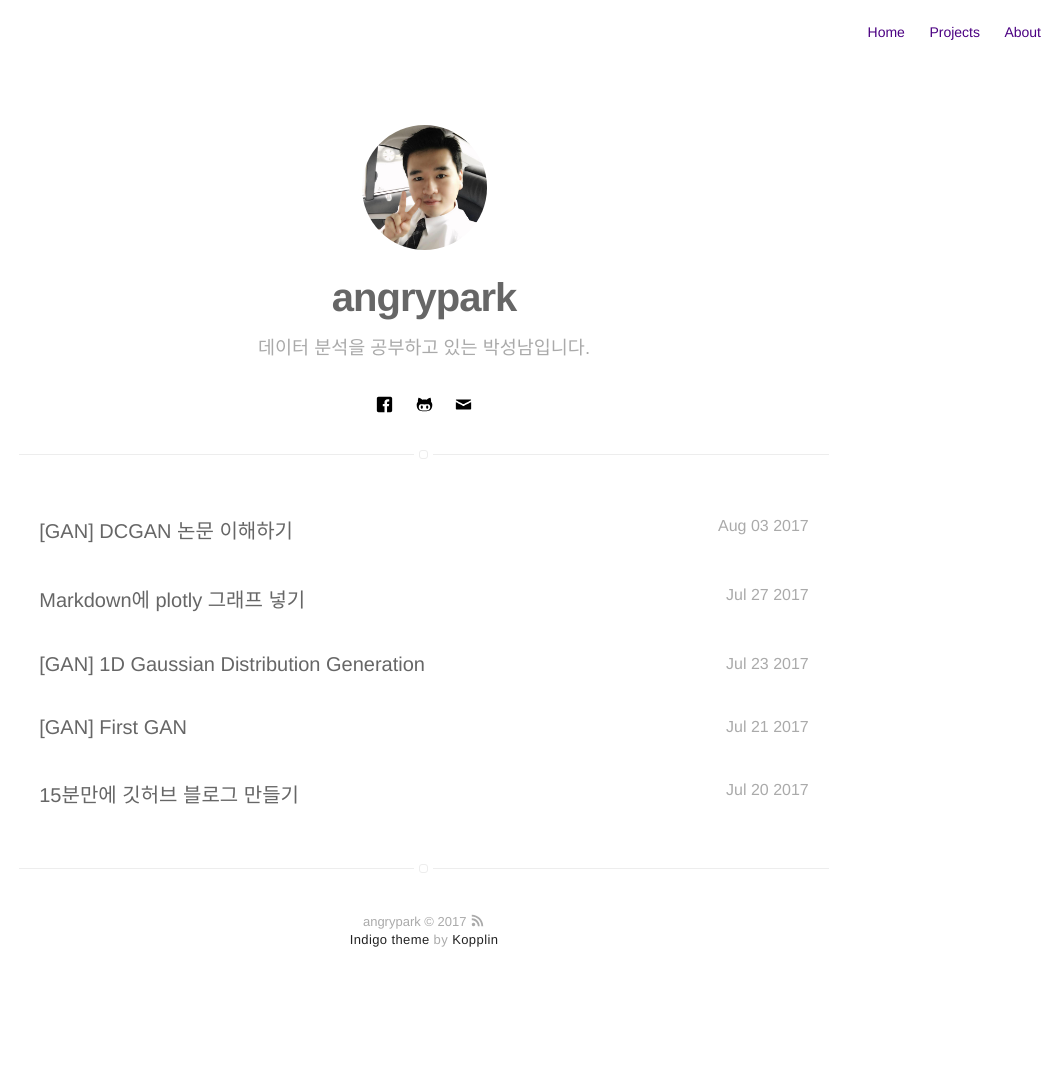
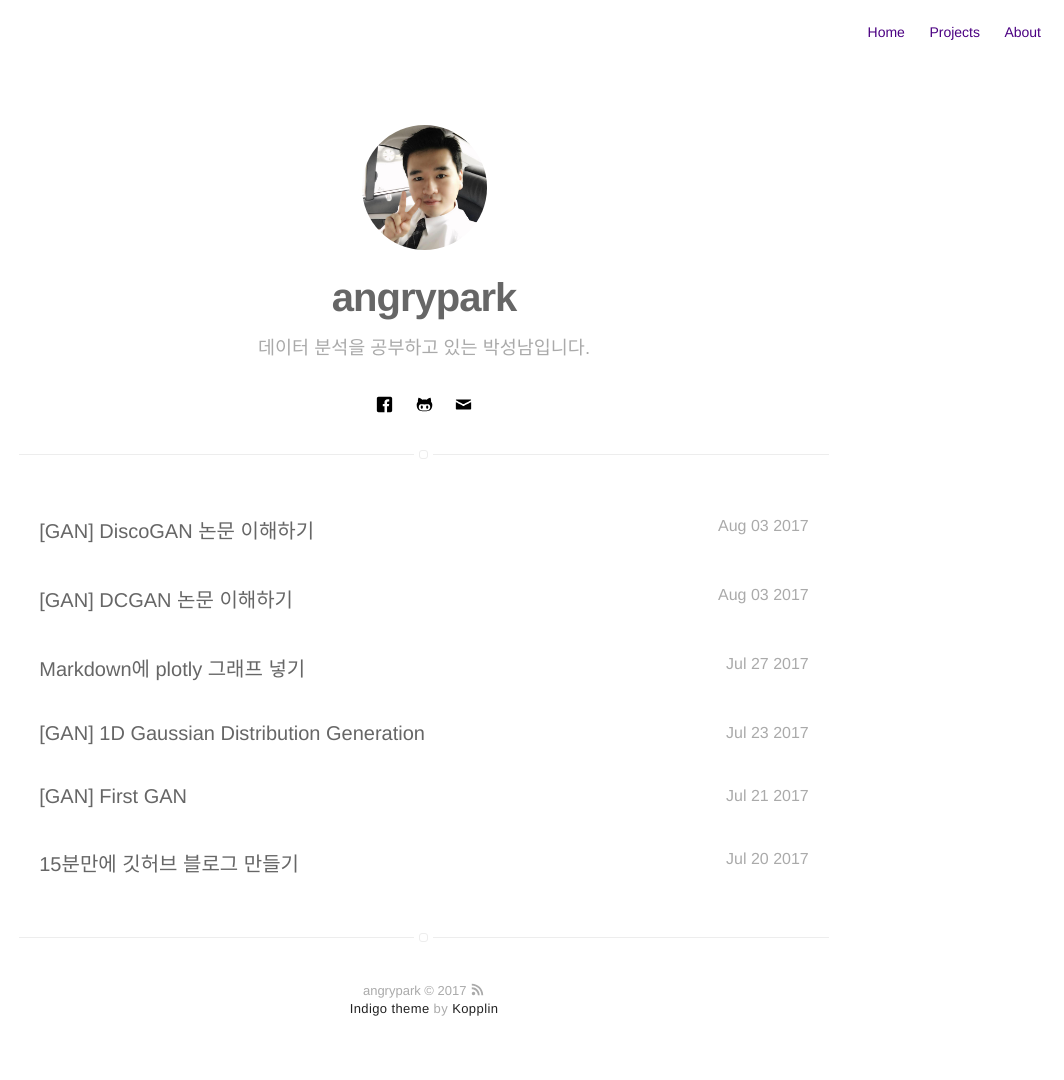
Before and after one commit to wkimdev/angrypark.github.io, a Jekyll site: the page built from blog/index.html, in a window 1280 px wide. Shown: the whole page, without its empty margins (216-1280 px from the left). Built offline with Jekyll 4.4.1, drawn with Linux system fonts in a browser that asks for light colours; before the commit the page ends 1025 px from its top, so only the background shows below that; part of the change alters nothing that is shown.

Commit message:
170909-DiscoGAN

```diff
--- /dev/null
+++ b/_posts/2017-09-09-DiscoGAN-paper-reading.markdown
@@ -0,0 +1,116 @@
+---
+title: "[GAN] DiscoGAN 논문 이해하기"
+layout: post
+date: 2017-08-03 20:30
+image: /assets/images/2017-08-03-DCGAN-paper-reading/background.jpg
+headerImage: true
+tag:
+- gan
+- pytorch
+- deep learning
+- ybigta
+- disco-gan
+category: blog
+author: angrypark
+description: Disco-GAN 논문 차근차근 이해하기
+# jemoji: '<img class="emoji" title=":ramen:" alt=":ramen:" src="https://assets.github.com/images/icons/emoji/unicode/1f35c.png" height="20" width="20" align="absmiddle">'
+---
+
+<span style="color:#7C7877; font-family: 'Apple SD Gothic Neo'; font-weight:200">
+
+이번 시간에는 GAN의 응용 논문 중 우리나라 SK T-Brain에서 발표되서 인정받고 있는 Learning to Discover Cross-Domain Relations
+with Generative Adversarial Networks(이하 Disco-GAN)을 소개하겠습니다. 연세대학교 빅데이터 학회 YBIGTA GAN팀에서는 다음과 같은 순서를 GAN을 공부하고 있으며, 클릭하면 내용을 확인하실 수 있습니다.
+
+**Study 순서**
+- [GAN 논문 이해하기]()
+- [GAN Code 분석하기]()
+- [Conditional-GAN 논문 이해하기]()
+- [Conditional-GAN Code 분석하기]()
+- [GAN으로 내 핸드폰 손글씨 만들기]()
+- [DCGAN 논문 이해하기]()
+- [DCGAN Code 분석하기]()
+- [DCGAN pytorch로 구현하기]()
+- [InfoGAN 논문 이해하기]()
+- [InfoGAN Code 분석하기]()
+- [DiscoGAN 논문 이해하기]()
+
+---
+
+
+**목차**
+
+- [0. Abstract](#0-abstract)
+- [1. Introduction](#1-introduction)
+- [2. Model](#2-model)
+  - [2.1. Formulation](#21-formulation)
+  - [2.2. Notation and Architecture](#22-notation-and-architecture)
+  - [2.3. GAN with a Reconstruction Loss](#23-gan-with-a-reconstruction-loss)
+  - [2.4. Our Proposed Model : Discovery GAN](#24-our-proposed-model-discovery-gan)
+- [Reference](#reference)
+
+---
+> 논문 pdf :
+[Learning to Discover Cross-Domain Relations
+with Generative Adversarial Networks, 2016](https://arxiv.org/pdf/1703.05192.pdf)
+---
+## GAN Review
+![gan-workflow](/assets/images/2017-08-03-DCGAN-paper-reading/gan-workflow.jpg)
+
+> [[GAN] First GAN](https://angrypark.github.io/First-GAN/)
+[[GAN] 1D Gaussian Distribution Generation](https://angrypark.github.io/GAN-tutorial-1/)
+
+---
+## 0. Abstract
+지금까지는 GAN을 통해 사람이 구별하기 어려운 가짜 이미지를 만들어내는 데 목표를 두었고 어느정도 성공하였습니다. 그러나 우리가 원하는 목적의 가짜 이미지를 만들기 위해서는 그 이상의 목표가 해결되어야 합니다. 예를 들면, 소 그림을 넣으면 비슷한 느낌의 말을 만들어준다던가, 여러분의 사진을 넣으면 같은 사진인데 성별만 바뀌는 이미지를 만들어준다던가 말이죠. 이 논문에서는 이를 어느정도 해결하였는데요, 이번 글에서는 문제를 어떻게 정의내리고, 어떤 구조와 컨셉을 통해 이를 해결하였는지 살펴보도록 하겠습니다.
+
+## 1. Introduction
+사람들은 두개의 다른 도메인이 주어졌을 때 그 관계를 쉽게 찾아냅니다. 예를 들어, 영어로 구성된 문장을 프랑스어로 번역하여 주어진다면, 그 두 문장의 관계를 사람들은 쉽게 찾아낼 수 있습니다(의미는 같다, 언어는 다르다). 또한, 우리는 우리가 입고 있는 정장과 비슷한 스타일을 가지고 있는 바지와 신발을 쉽게 찾아낼 수 있습니다. 같은 스타일을 가지되 도메인만 정장에서 바지나 신발로 옮겨주는 것이죠.
+
+그럼, 과연 기계도 서로 다른 두 개의 도메인 이미지의 관계를 찾아낼 수 있을까요? 이 문제는 “한 이미지를 다른 조건이 달려 있는 이미지로 재생성할 수 있을까?”라는 문제로 재정의됩니다. 다시 말하면, 같은 이미지인데 한 도메인에서 다른 도메인으로 mapping해주는 함수를 찾을 수 있는가의 문제인 것이죠. 사실 이 문제는 최근 엄청난 관심을 받고 있는 GAN에서 이미 어느 정도 해결되었습니다. 그러나 GAN의 한계는 사람이나 다른 알고리즘이 직접 명시적으로 짝지은 데이터를 통해서만 문제를 해결할 수 있다는 것입니다. (예, 국방무늬를 갖고 있는 옷을 바꾸면 국방무늬를 가진 신발이 되!)
+
+명시적으로 라벨링된 데이터는 쉽게 구해지지 않으며, 많은 노동력과 시간을 필요로 합니다. 더군다나, 짝 중 하나의 도메인에서라도 그 사진이 없는 경우 문제가 생기고, 쉽게 짝짓기 힘들 정도로 훌륭한 선택지가 다수 발생하기도 하죠. 따라서, 이 논문에서는 우리는 2대의 다른 도메인에서 그 어떠한 explicitly pairing 없이 관계를 발견하는 것을 목표로 합니다(관계를 '발견'한다고 해서 DiscoGAN입니다.)
+
+이 문제를 해결하기 위해서, 저자는 Discover cross-domain relations with GANs를 새롭게 제안하였습니다. 이전에 다른 모델들과 달리, 우리는 그 어떤 라벨도 없는 두 개의 도메인 데이터 셋을 pre-training없이 train합니다.(이하 A,B 도메인이라 명시할께요). Generator는 A도메인의 한 이미지를 input으로 해서 B도메인으로 바꿔줍니다. DiscoGAN의 핵심은 두개의 서로 다른 GAN이 짝지어져 있다는 것인데, 각각은 A를 B로, B를 A로 바꿔주는 역할을 해줍니다. 이 때의 핵심적인 전제는 하나의 도메인에 있는 모든 이미지를 다른 도메인의 이미지로 표현할 수 있다는 것입니다.
+
+ 결론부터 이야기 하자면 DiscoGAN은 Toy domain 과 real world image dataset에서 다 cross-domain relations를 알아내는 데 적합하다는 것을 확인할 수 있었습니다. 단순한 2차원 도메인에서 얼굴이미지 도메인으로 갔을 때에도 DiscoGAN 모델은 mode collapse problem에 좀더 robust하다는 것도 확인할 수 있었죠. 또한 얼굴, 차, 의자, 모서리, 사진 사이의 쌍방향 mapping에도 좋은 이미지 전환 성능을 보여주었습니다. 전환된 이미지는 머리 색, 성별, orientation 같은 특정한 부분만 바뀔수도 있었습니다.
+
+## 2. Model
+우리는 DiscoGAN이 어떤 문제들을 해결할 수 있는지 알아보았습니다. 이제 이 모델이 어떻게 이 문제를 해결하는 지 좀 더 자세히 분석해보죠.
+
+### 2.1. Formulation
+관계라는 것은 $$G_{AB}$$로 정의내려질 수 있습니다. 즉 $$G_{AB}$$ 도메인 $$A$$에 있는 성분들을 $$B$$로 바꿔주는 것이죠. 완전 비지도 학습에서는, $$G_{AB}$$와 $$G_{BA}$$는 모두 처음에 전혀 정의내려질 수 없습니다. 따라서, 일단 모든 관계는 1대1 대응으로 만들어주고 시작합니다. 그러면 자연스럽게, $$G_{AB}$$는 $$G_{BA}$$의 역관계가 됩니다.
+
+함수 Gab의 범위는 도메인 A에 있는 모든 xa가 도메인 B에 있는 Gab(xa)로 연결된 것입니다.
+
+자 이를 목적함수로 표현해봅시다. 이상적으로는, 보시는 것처럼 GBA GAB(xA) = xa이면 됩니다. 하지만 이런 제한식은 너무 엄격해서 이를 만족시키기 어렵습니다(사실 불가능하죠. generate해서 원래 사진 그대로 나온다는게 ㅎㅎ).  따라서 여기서는 d(GBA * GAB(xA), xA)를 최소화하려고 합니다. 비슷하게, d(GAB * GBA(xB), xB)도 최소화해야합니다. 이를 Discriminator와 generative adversarial loss가 들어간 loss로 표현하면 다음과 같습니다.
+
+### 2.2. Notation and Architecture
+구조를 살펴보죠. GAB는 Rdlrh, DB는 입니다.
+
+### 2.3. GAN with a Reconstruction Loss
+처음에는 기존 GAN을 약간 변형한 구조를 생각했었다고 합니다(그림 2-a). 기존 GAN은 input이 gaussian noise였던 것 기억하시나요? 여기서는 일단 input을 도메인 A의 image로 해줍니다. 이를 기반으로 generator가 fake image를 만들어내고, 이를 Discriminator는 도메인 B의 이미지와 함께 넣어서 무엇이 진짜인지를 구분하게 합니다. 즉, Generator의 입장에서는 비록 input은 도메인 A였지만, Discriminator를 속이기 위해서는 도메인 B와 유사한 이미지를 만들어야 한다는 것이죠. 이렇게만 잘 학습이된다면, Generator는 앞서 GAB의 역할을 충실히 할 수 있게 됩니다. 도메인 A를, 도메인 B로 바꿔주는 역할을 해주는 것이죠.
+ 하지만 이는 A에서 B로 가는 mapping만 배우게 됩니다. 동시에 B에서 다시 A로 가는 mapping도 학습하기 위해서 그림 2-b에서처럼 두번째 generator를 추가하게 됩니다. 또한 reconstruction loss도 추가하는데요, 이러한 과정들을 통해, 각각의 generator는 input 도메인에서 output 도메인으로 mapping하는 것은 물론 그 관계까지 discover하게 됩니다. 이 때 각각의 loss function은 다음과 같습니다.
+
+### 2.4. Our Proposed Model : Discovery GAN
+ 최종적으로 이 논문에서 구현한 모델은 앞서 언급했던 그림 2-b의 모델 2개를 서로 다른 방향으로 이어주는 것입니다(그림 2-c). 각각의 모델은 하나의 도메인에서 다른 도메인으로 학습하며, 각각은 reconstruction을 통해 그 관계도 학습하게 됩니다.(ABA의 BA와 BAB의 BA는 다릅니다.) 이 때 GAB의 두 개의 Generator와 GBA의 두 개의 Generator는 서로 파라미터를 공유합니다. 그리고 xBA와 xAB는 각각 LDA, LDB로 들어가게 됩니다. 이전 모델과 중요한 차이는 두 도메인의 input 이미지가 다 reconstruct되었으며 그에 따라 두 개의 reconstruction loss(LCONSTA, LCONSTB)가 생성된다는 것입니다.
+
+이처럼 두 개의 모델을 짝지어줌으로서 전체 Generator의 loss는 다음과 같이 정의합니다.
+
+비슷하게 전체 Discriminator의 loss는 다음과 같이 정의합니다.
+
+
+여기까지 DiscoGAN의 성능, 발전 과정, 해결할 수 있는 문제들, 그리고 각각의 구조와 loss function을 알아보았습니다. 다음에는 코드로, 몇몇 실험에 대해 어떻게 문제를 정의 내리고 해결했는지 알아보겠습니다. 아디오스~
+
+---
+## Reference
+[Unsupervised Representation Learning with Deep Convolutional Generative Adversarial Networks - Alec Radford el ec, 2016](https://arxiv.org/abs/1511.06434)
+
+[초짜 대학원생의 입장에서 이해하는 Deep Convolutional Generative Adversarial Network (DCGAN) (1)](http://jaejunyoo.blogspot.com/2017/02/deep-convolutional-gan-dcgan-1.html)
+
+[초짜 대학원생의 입장에서 이해하는 Deep Convolutional Generative Adversarial Network (DCGAN) (2)](http://jaejunyoo.blogspot.com/2017/02/deep-convolutional-gan-dcgan-2.html)
+
+[김태훈: 지적 대화를 위한 깊고 넓은 딥러닝 (Feat. TensorFlow) - PyCon APAC 2016](https://www.youtube.com/watch?v=soJ-wDOSCf4&t=890s)
+
+[Batch Normalization 설명 및 구현](https://shuuki4.wordpress.com/2016/01/13/batch-normalization-%EC%84%A4%EB%AA%85-%EB%B0%8F-%EA%B5%AC%ED%98%84/)
+
+---
```
Also changed, not shown: about.md (+3 -0 lines).
